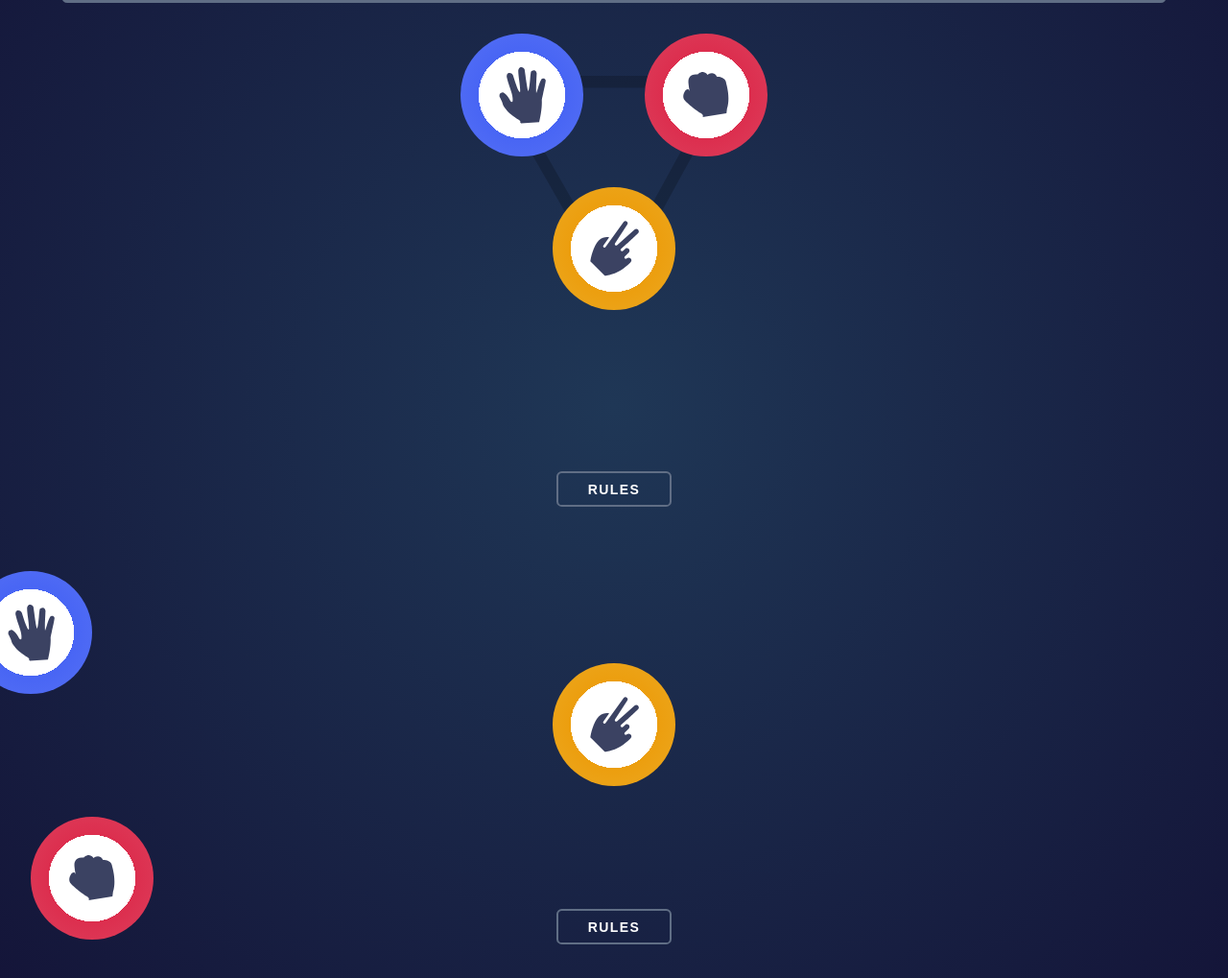
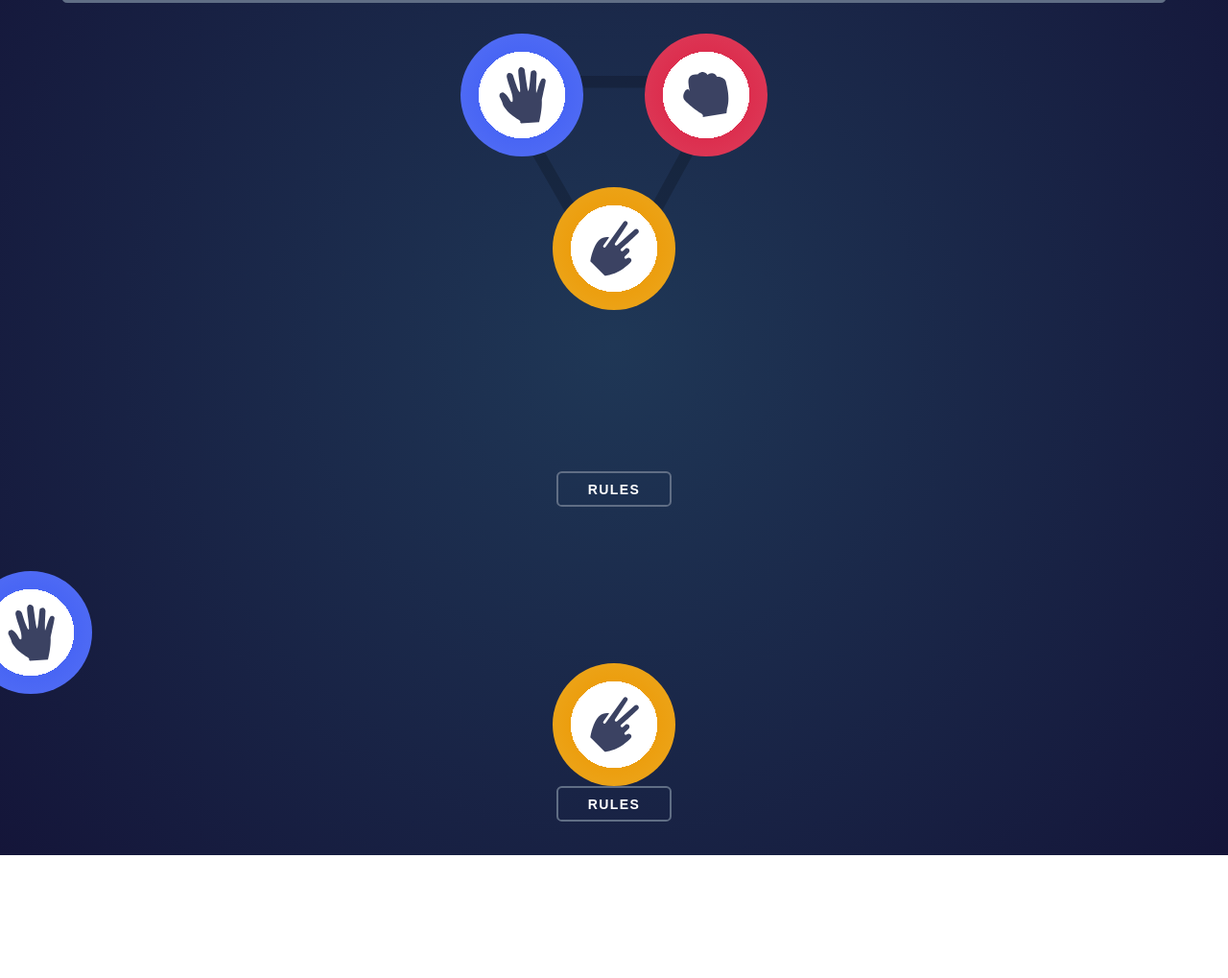
Before and after one commit to abdelkadersettah/roshambo, a plain HTML site: page index.html in a window 1280 px wide. Shown: the part 172-1191 px from the top of the page at 96% size. After the commit the page ends 1063 px from the top, so only its background shows below. Drawn offline with Linux system fonts and the light colour scheme.

Commit message:
add game-play components

```diff
--- a/index.html
+++ b/index.html
@@ -42,19 +42,20 @@
 <main>
   <section class="game-select">
     <ul class="game-menu">
-      <li class="game-menu__items" data-items="paper"><img class="game-menu__img" src="./images/icon-paper.svg" alt=" paper" srcset=""></li>
-      <li class="game-menu__items" data-items="scissors"><img class="game-menu__img" src="./images/icon-scissors.svg" alt="scissors" srcset=""></li>
-      <li class="game-menu__items" data-items="rock"><img class="game-menu__img" src="./images/icon-rock.svg" alt="rock" srcset=""></li>
+      <li class="game-shapes" data-items="paper"><img class="game-shapes__img" src="./images/icon-paper.svg" alt=" paper" srcset=""></li>
+      <li class="game-shapes" data-items="scissors"><img class="game-shapes__img" src="./images/icon-scissors.svg" alt="scissors" srcset=""></li>
+      <li class="game-shapes" data-items="rock"><img class="game-shapes__img" src="./images/icon-rock.svg" alt="rock" srcset=""></li>
     </ul>
      <button class="btn btn__rules">Rules</button>
   </section>
-  <ul class="game-play">
-    <li class="game-menu__items game-menu__items--selected " data-items="paper"><img class="game-menu__img" src="./images/icon-paper.svg" alt=" paper" srcset=""></li>
-    <li class="game-menu__items game-menu__items--selected" data-items="scissors"><img class="game-menu__img" src="./images/icon-scissors.svg" alt="scissors" srcset=""></li>
-    <li class="game-menu__items game-menu__items--selected" data-items="rock"><img class="game-menu__img" src="./images/icon-rock.svg" alt="rock" srcset=""></li>
-  </ul>
-   <button class="btn btn__rules">Rules</button>
-</section>
+  <section class="game-play">
+    <ul class="game-play__container">
+      <li class="game-shapes game-shapes--selected" data-items="paper"><img class="game-shapes__img" src="./images/icon-paper.svg" alt=" paper" srcset=""></li>
+      <li class="game-shapes game-shapes--selected" data-items="scissors"><img class="game-shapes__img" src="./images/icon-scissors.svg" alt="scissors" srcset=""></li>
+    </ul>
+    <button class="btn btn__rules">Rules</button>
+
+  </section>
 </main>
 <div class="rules-popup">
   <h2 class="rules-popup__text">Rules</h2>
--- a/sass/components/_menu.scss
+++ b/sass/components/_menu.scss
@@ -8,33 +8,4 @@
   display: grid;
   grid-template-columns: repeat(3, 1fr);
   grid-template-rows: repeat(3, 1fr);
-
-  &__items {
-    height: 8em;
-    width: 8em;
-    display: flex;
-    justify-content: center;
-    align-items: center;
-    border-radius: 50%;
-  }
-  &__img {
-  }
 }
-[data-items='paper'] {
-  /* Attribute has this exact value */
-  @include gradient-radial-game-items(hsl(230, 89%, 62%), hsl(230, 89%, 65%));
-  transform: translate(-25%, 25%);
-}
-[data-items='scissors'] {
-  /* Attribute has this exact value */
-  @include gradient-radial-game-items(hsl(39, 89%, 49%), hsl(40, 84%, 53%));
-  grid-column: 1 / span 2;
-  grid-row: 2 / span 2;
-  align-self: center;
-  justify-self: center;
-}
-[data-items='rock'] {
-  /* Attribute has this exact value */
-  @include gradient-radial-game-items(hsl(349, 71%, 52%), hsl(349, 70%, 56%));
-  transform: translate(25%, 25%);
-}
--- /dev/null
+++ b/sass/components/_shapes.scss
@@ -0,0 +1,28 @@
+.game-shapes {
+  height: 8em;
+  width: 8em;
+  display: flex;
+  justify-content: center;
+  align-items: center;
+  border-radius: 50%;
+  &__img {
+  }
+}
+[data-items='paper'] {
+  /* Attribute has this exact value */
+  @include gradient-radial-game-items(hsl(230, 89%, 62%), hsl(230, 89%, 65%));
+  transform: translate(-25%, 25%);
+}
+[data-items='scissors'] {
+  /* Attribute has this exact value */
+  @include gradient-radial-game-items(hsl(39, 89%, 49%), hsl(40, 84%, 53%));
+  grid-column: 1 / span 2;
+  grid-row: 2 / span 2;
+  align-self: center;
+  justify-self: center;
+}
+[data-items='rock'] {
+  /* Attribute has this exact value */
+  @include gradient-radial-game-items(hsl(349, 71%, 52%), hsl(349, 70%, 56%));
+  transform: translate(25%, 25%);
+}
--- a/sass/main.scss
+++ b/sass/main.scss
@@ -4,5 +4,6 @@
 @import 'base/base';
 @import 'pages/home';
 @import 'components/menu';
+@import 'components/shapes';
 @import 'components/buttons';
 @import 'components/rules-popup';
```
Also changed, not shown: css/main.css, 1 other file.
